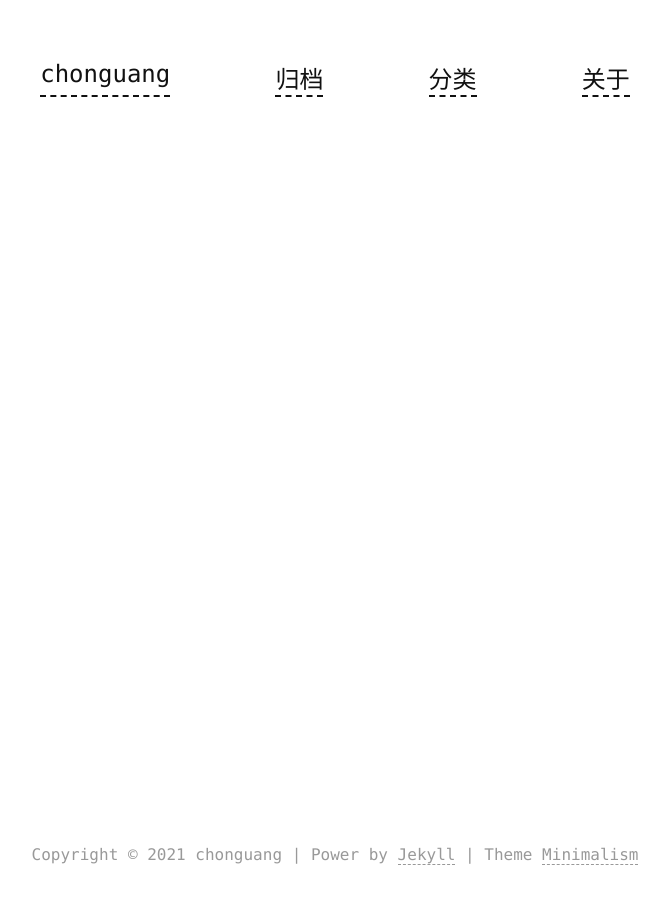
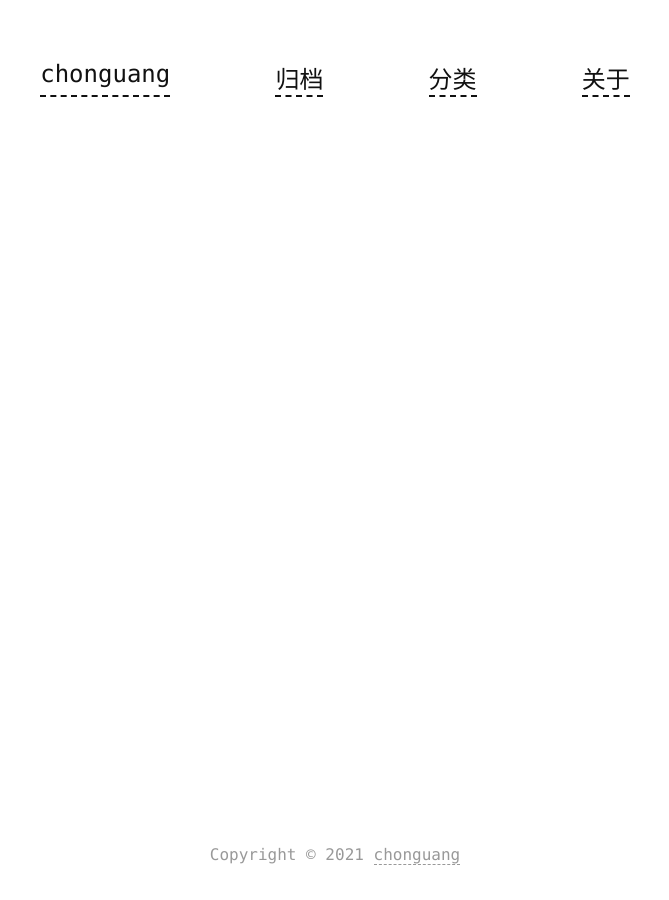
Before and after one commit to chonguang/chonguang.github.io, a Jekyll site: the page built from articles.md, in a window 1280 px wide. Shown: the whole page, without its empty margins (305-974 px from the left). Built offline with Jekyll 4.4.1, drawn with Linux system fonts in a browser that asks for light colours.

Commit message:
Update copyright.html

```diff
--- a/_includes/copyright.html
+++ b/_includes/copyright.html
@@ -1,7 +1,4 @@
 <section class="copyright">
-  <p>Copyright &copy; {{ site.copyright_time | default: "2018" }} {{ site.name | default: "minimalism" }} | Power by
-    <a href="https://jekyllrb.com/" target="_blank">Jekyll</a>
-     | Theme
-     <a href="https://github.com/showzeng/minimalism" target="_blank">Minimalism</a>
+  <p>Copyright &copy; {{ site.copyright_time | default: "2018" }} <a href="https://github.com/chonguang" target="_blank">chonguang</a>
   </p>
 </section>
```
